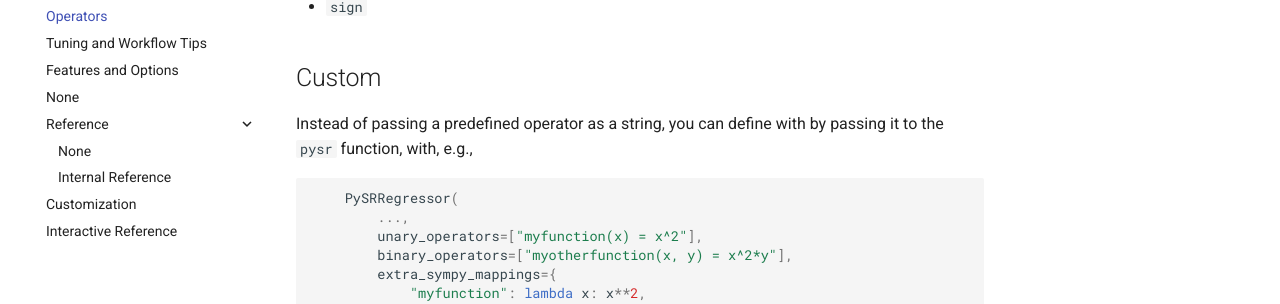
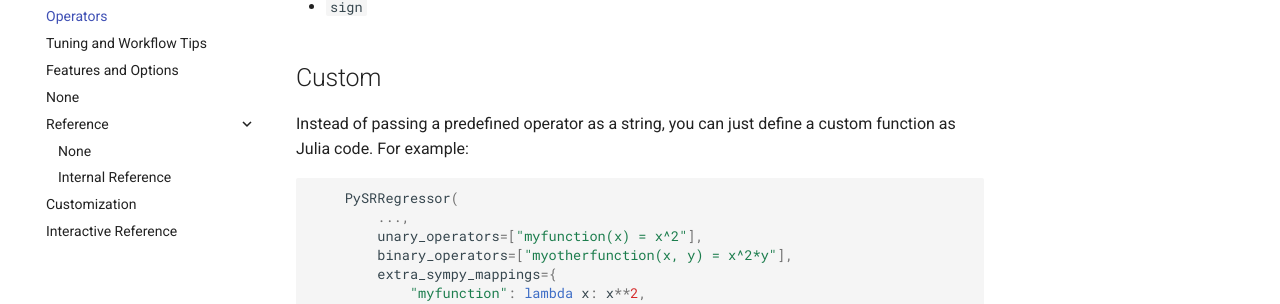
Before and after one commit to MilesCranmer/PySR, an MkDocs documentation site: the page built from docs/operators.md, in a window 1280 px wide and 900 px high, scrolled down 1794 px. Shown: the part 146-450 px from the top of the window. Built offline with MkDocs 1.6.1 and Material for MkDocs 9.7.7, drawn with Linux system fonts in a browser that asks for light colours; comment, search, counter and statistics services are not loaded.

Commit message:
Update operators.md

````diff
--- a/docs/operators.md
+++ b/docs/operators.md
@@ -62,7 +62,7 @@
 ## Custom
 
 Instead of passing a predefined operator as a string,
-you can define with by passing it to the `pysr` function, with, e.g.,
+you can just define a custom function as Julia code. For example:
 
 ```python
     PySRRegressor(
````
